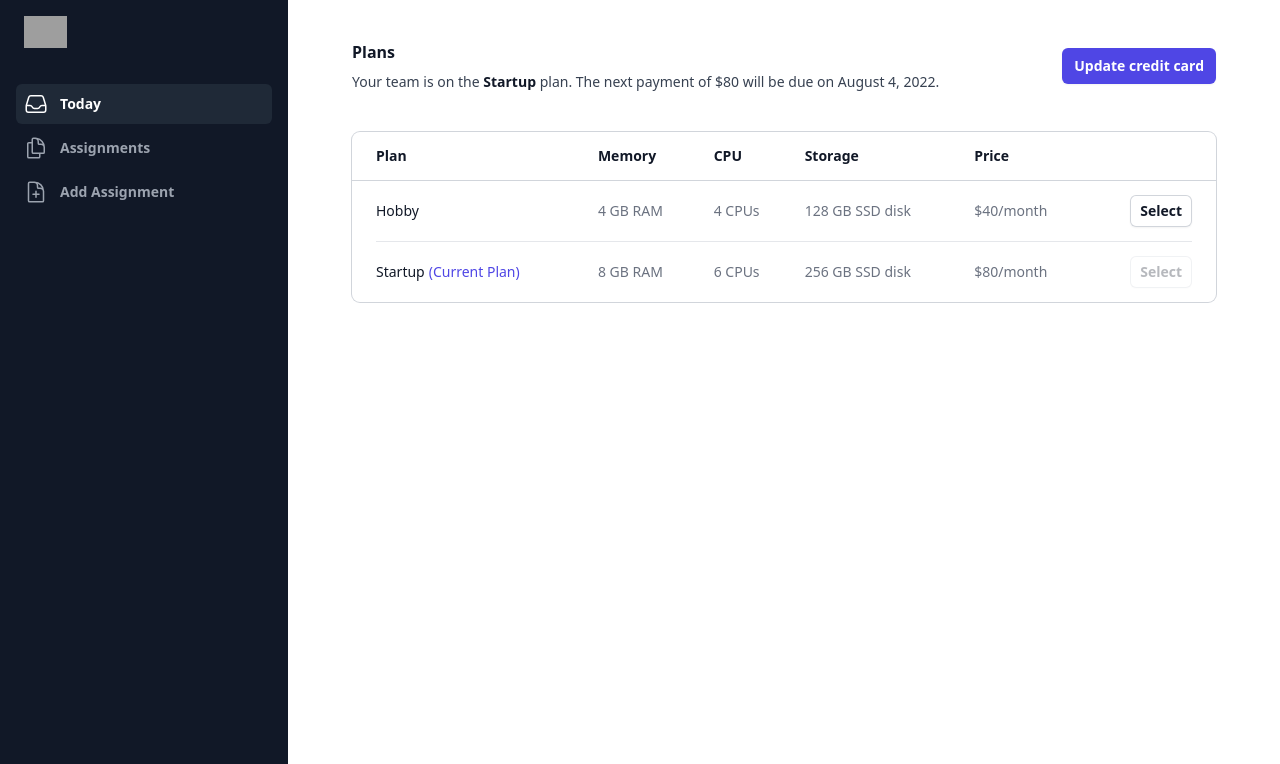
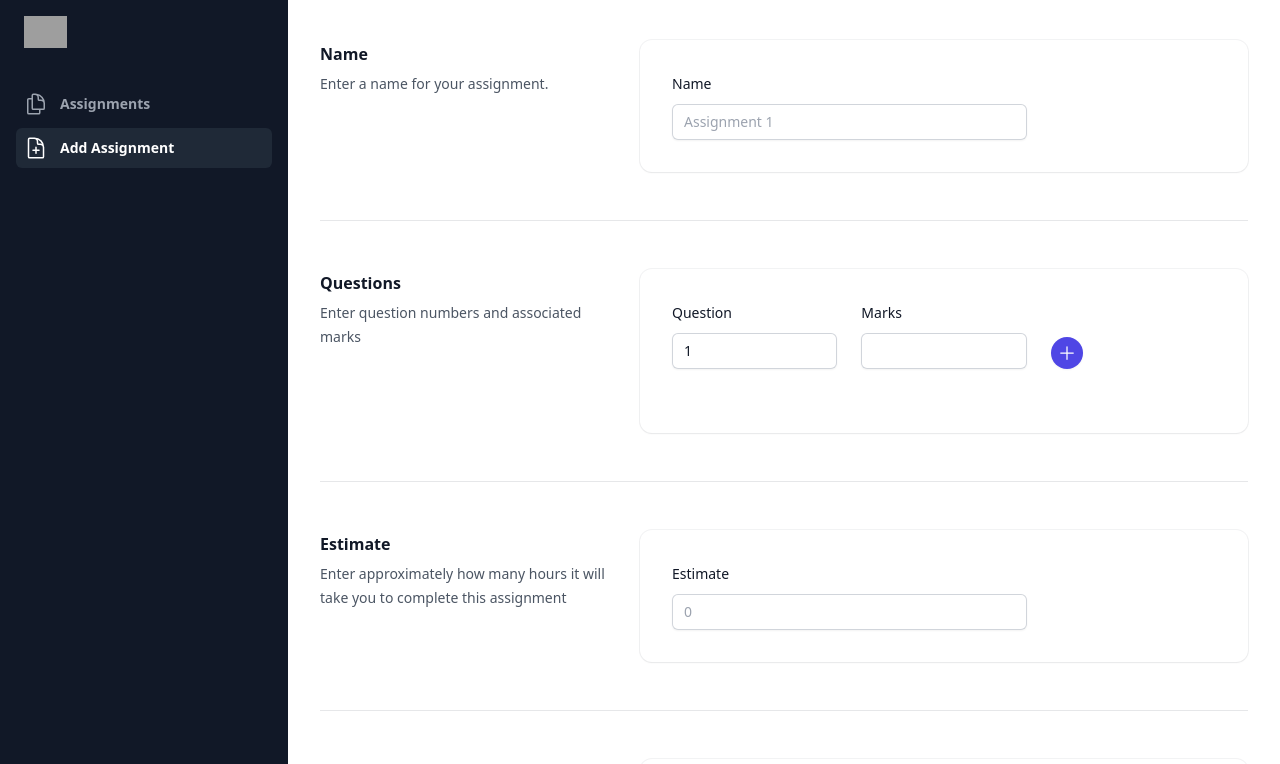
Before and after one commit to syed-razi/divvydo, a React (Vite) app: page / in a window 1280 px wide. Shown: the top 764 px of the page. Built offline with nearby package versions, Linux system fonts and the light colour scheme; grey boxes are pictures that could not be loaded.

Commit message:
remove today page

```diff
--- a/src/App.tsx
+++ b/src/App.tsx
@@ -2,13 +2,11 @@ import { Fragment, useState } from "react";
 import { Dialog, Transition } from "@headlessui/react";
 import AddAssignment from "./AddAssignment";
 import Assignments from "./Assignments";
-import Today from "./Today";
 import { AssignmentType } from "./Types";
 
 import {
   Bars3Icon,
   DocumentDuplicateIcon,
-  InboxIcon,
   XMarkIcon,
   DocumentPlusIcon,
 } from "@heroicons/react/24/outline";
@@ -22,7 +20,6 @@ type navigationItemType = {
 };
 
 const initialNavigation: navigationItemType[] = [
-  { name: "Today", href: "#", icon: InboxIcon, current: true },
   {
     name: "Assignments",
     href: "#",
@@ -33,7 +30,7 @@ const initialNavigation: navigationItemType[] = [
     name: "Add Assignment",
     href: "#",
     icon: DocumentPlusIcon,
-    current: false,
+    current: true,
   },
 ];
 
@@ -213,7 +210,6 @@ export default function App() {
 
         <main className="py-10 lg:pl-72">
           <div className="px-4 sm:px-6 lg:px-8">
-            {currentNavItem?.name === "Today" && <Today />}
             {currentNavItem?.name === "Assignments" && (
               <Assignments assignments={assignments} />
             )}
--- a/src/Today.tsx
+++ /dev/null
@@ -1,174 +0,0 @@
-const plans = [
-  {
-    id: 1,
-    name: "Hobby",
-    memory: "4 GB RAM",
-    cpu: "4 CPUs",
-    storage: "128 GB SSD disk",
-    price: "$40",
-    isCurrent: false,
-  },
-  {
-    id: 2,
-    name: "Startup",
-    memory: "8 GB RAM",
-    cpu: "6 CPUs",
-    storage: "256 GB SSD disk",
-    price: "$80",
-    isCurrent: true,
-  },
-  // More plans...
-];
-
-function classNames(...classes) {
-  return classes.filter(Boolean).join(" ");
-}
-
-export default function Example() {
-  return (
-    <div className="px-4 sm:px-6 lg:px-8">
-      <div className="sm:flex sm:items-center">
-        <div className="sm:flex-auto">
-          <h1 className="text-base font-semibold leading-6 text-gray-900">
-            Plans
-          </h1>
-          <p className="mt-2 text-sm text-gray-700">
-            Your team is on the{" "}
-            <strong className="font-semibold text-gray-900">Startup</strong>{" "}
-            plan. The next payment of $80 will be due on August 4, 2022.
-          </p>
-        </div>
-        <div className="mt-4 sm:ml-16 sm:mt-0 sm:flex-none">
-          <button
-            type="button"
-            className="block rounded-md bg-indigo-600 px-3 py-2 text-center text-sm font-semibold text-white shadow-sm hover:bg-indigo-500 focus-visible:outline focus-visible:outline-2 focus-visible:outline-offset-2 focus-visible:outline-indigo-600"
-          >
-            Update credit card
-          </button>
-        </div>
-      </div>
-      <div className="-mx-4 mt-10 ring-1 ring-gray-300 sm:mx-0 sm:rounded-lg">
-        <table className="min-w-full divide-y divide-gray-300">
-          <thead>
-            <tr>
-              <th
-                scope="col"
-                className="py-3.5 pl-4 pr-3 text-left text-sm font-semibold text-gray-900 sm:pl-6"
-              >
-                Plan
-              </th>
-              <th
-                scope="col"
-                className="hidden px-3 py-3.5 text-left text-sm font-semibold text-gray-900 lg:table-cell"
-              >
-                Memory
-              </th>
-              <th
-                scope="col"
-                className="hidden px-3 py-3.5 text-left text-sm font-semibold text-gray-900 lg:table-cell"
-              >
-                CPU
-              </th>
-              <th
-                scope="col"
-                className="hidden px-3 py-3.5 text-left text-sm font-semibold text-gray-900 lg:table-cell"
-              >
-                Storage
-              </th>
-              <th
-                scope="col"
-                className="px-3 py-3.5 text-left text-sm font-semibold text-gray-900"
-              >
-                Price
-              </th>
-              <th scope="col" className="relative py-3.5 pl-3 pr-4 sm:pr-6">
-                <span className="sr-only">Select</span>
-              </th>
-            </tr>
-          </thead>
-          <tbody>
-            {plans.map((plan, planIdx) => (
-              <tr key={plan.id}>
-                <td
-                  className={classNames(
-                    planIdx === 0 ? "" : "border-t border-transparent",
-                    "relative py-4 pl-4 pr-3 text-sm sm:pl-6",
-                  )}
-                >
-                  <div className="font-medium text-gray-900">
-                    {plan.name}
-                    {plan.isCurrent ? (
-                      <span className="ml-1 text-indigo-600">
-                        (Current Plan)
-                      </span>
-                    ) : null}
-                  </div>
-                  <div className="mt-1 flex flex-col text-gray-500 sm:block lg:hidden">
-                    <span>
-                      {plan.memory} / {plan.cpu}
-                    </span>
-                    <span className="hidden sm:inline">·</span>
-                    <span>{plan.storage}</span>
-                  </div>
-                  {planIdx !== 0 ? (
-                    <div className="absolute -top-px left-6 right-0 h-px bg-gray-200" />
-                  ) : null}
-                </td>
-                <td
-                  className={classNames(
-                    planIdx === 0 ? "" : "border-t border-gray-200",
-                    "hidden px-3 py-3.5 text-sm text-gray-500 lg:table-cell",
-                  )}
-                >
-                  {plan.memory}
-                </td>
-                <td
-                  className={classNames(
-                    planIdx === 0 ? "" : "border-t border-gray-200",
-                    "hidden px-3 py-3.5 text-sm text-gray-500 lg:table-cell",
-                  )}
-                >
-                  {plan.cpu}
-                </td>
-                <td
-                  className={classNames(
-                    planIdx === 0 ? "" : "border-t border-gray-200",
-                    "hidden px-3 py-3.5 text-sm text-gray-500 lg:table-cell",
-                  )}
-                >
-                  {plan.storage}
-                </td>
-                <td
-                  className={classNames(
-                    planIdx === 0 ? "" : "border-t border-gray-200",
-                    "px-3 py-3.5 text-sm text-gray-500",
-                  )}
-                >
-                  <div className="sm:hidden">{plan.price}/mo</div>
-                  <div className="hidden sm:block">{plan.price}/month</div>
-                </td>
-                <td
-                  className={classNames(
-                    planIdx === 0 ? "" : "border-t border-transparent",
-                    "relative py-3.5 pl-3 pr-4 text-right text-sm font-medium sm:pr-6",
-                  )}
-                >
-                  <button
-                    type="button"
-                    className="inline-flex items-center rounded-md bg-white px-2.5 py-1.5 text-sm font-semibold text-gray-900 shadow-sm ring-1 ring-inset ring-gray-300 hover:bg-gray-50 disabled:cursor-not-allowed disabled:opacity-30 disabled:hover:bg-white"
-                    disabled={plan.isCurrent}
-                  >
-                    Select<span className="sr-only">, {plan.name}</span>
-                  </button>
-                  {planIdx !== 0 ? (
-                    <div className="absolute -top-px left-0 right-6 h-px bg-gray-200" />
-                  ) : null}
-                </td>
-              </tr>
-            ))}
-          </tbody>
-        </table>
-      </div>
-    </div>
-  );
-}
```
